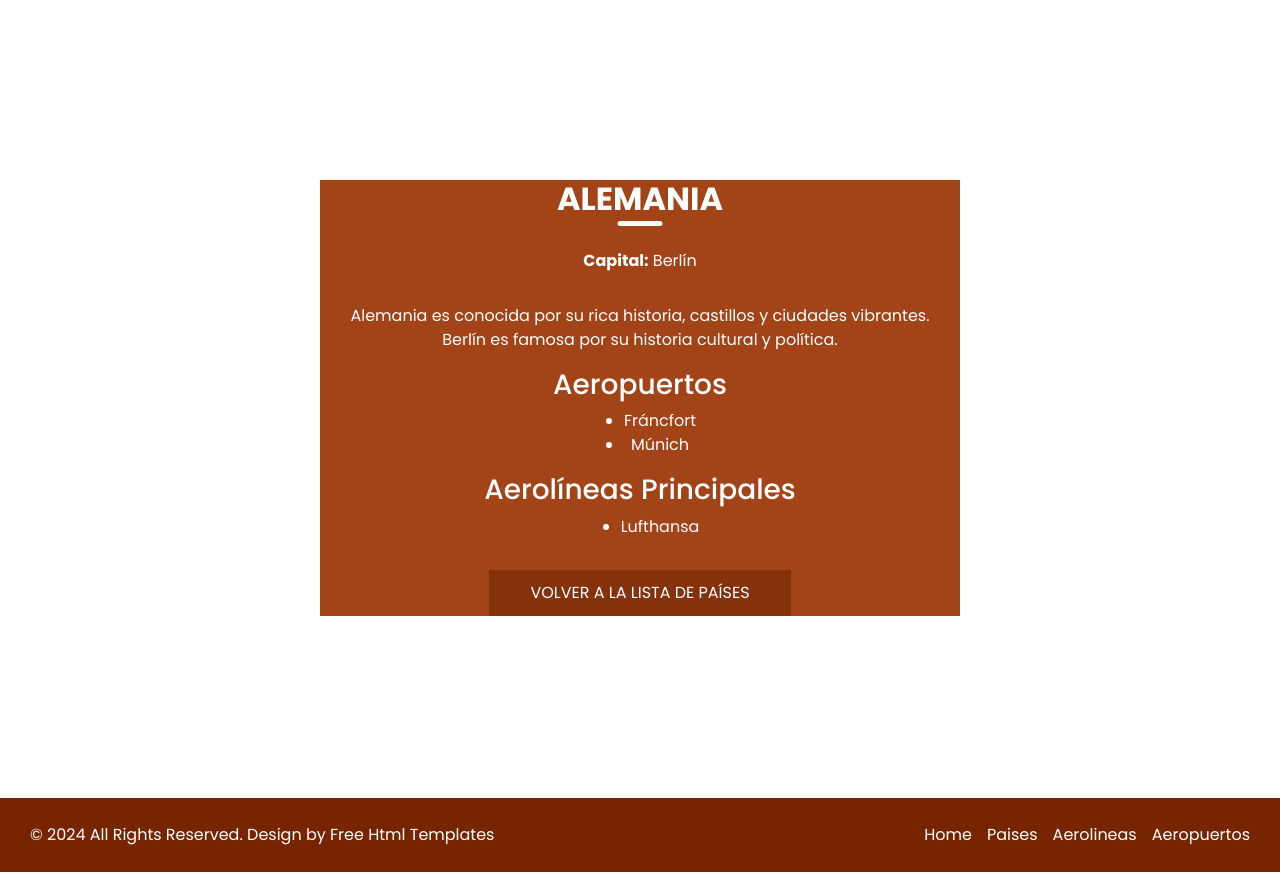
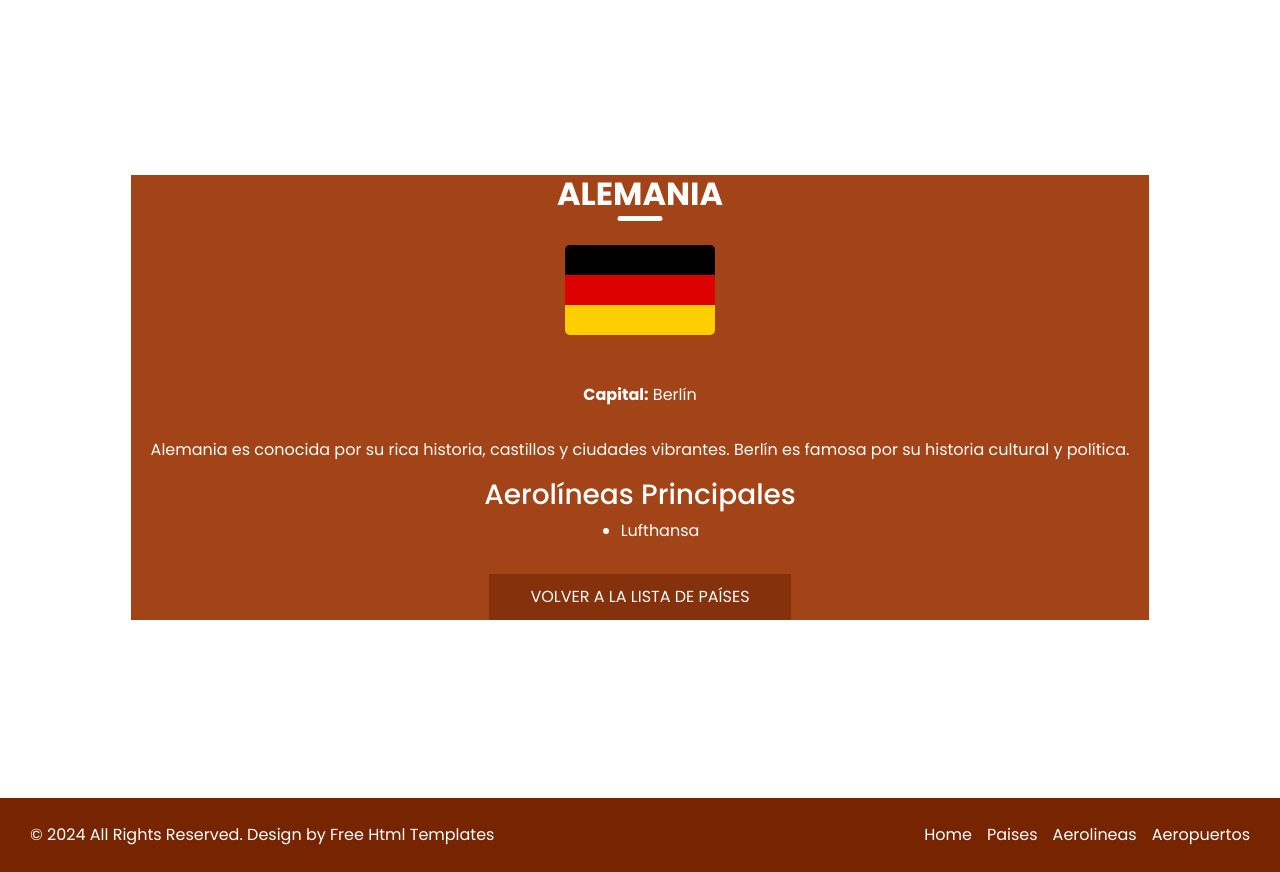
Before and after one commit to UnaiOlaiz/IW--Proyecto-en-Grupo, a Django app: page /paises/2/ in a window 1280 px wide. Shown: the part 642-1514 px from the top of the page. Run offline with Django 5.2, Linux system fonts and the light colour scheme; data comes from the database, SQL or seed files in the repository; style sheets or scripts are compiled from the project's sources; some libraries are stand-ins or nearby versions.

Commit message:
Actualización de banderas
Herrialde bakoitzaren bandera gehitu det herrialdearen deskripzioaren orrian

```diff
--- a/volare/volareApp/static/css/style.scss
+++ b/volare/volareApp/static/css/style.scss
@@ -830,19 +830,34 @@ a:focus {
   text-transform: uppercase;
 }
 
-.btn.custom {
-  background-color: #a34318;
-  color: white;
-  padding: .3rem .75rem;
-  font-size: .9rem;
+@mixin button-custom-style($bg-color, $text-color, $hover-color) {
+  background-color: $bg-color;
+  color: $text-color;
+  padding: 0.3rem 0.75rem;
+  font-size: 0.9rem;
   border-radius: 20px;
-  transition: background-color .3s ease;
+  border: none;
+  transition: all 0.3s ease;
+  cursor: pointer;
+
+  &:hover {
+    background-color: $hover-color;
+    color: $text-color;
+    transform: scale(1.05);
+  }
+
+  &:active {
+    transform: scale(0.95);
+    opacity: 0.9;
+  }
 }
 
-.btn-custom:hover {
-  background-color: #a34318;
-  color: white;
+.btn-custom {
+  @include button-custom-style($primary1, $white, darken($primary1, 10%));
 }
 
-
+.btn-clicked{
+  transform: scale(.95);
+  opacity: .9;
+}
 // end footer section
--- a/volare/volareApp/static/js/custom.js
+++ b/volare/volareApp/static/js/custom.js
@@ -84,3 +84,18 @@ document.addEventListener("DOMContentLoaded", () => {
         })
     })
 })
+
+document.addEventListener("DOMContentLoaded", () => {
+    const buttons = document.querySelectorAll(".btn-custom");
+    buttons.forEach(button => {
+        button.addEventListener("mousedown", () => {
+            button.classList.add("btn-clicked");
+        });
+        button.addEventListener("mouseup", () => {
+            setTimeout(() => button=classList.remove("btn-cicked"), 150);
+        })
+        button.addEventListener("mouseleave", () => {
+            button.classList.remove("btn-clicked");
+        })
+    })
+})
--- a/volare/volareApp/templates/country_detail.html
+++ b/volare/volareApp/templates/country_detail.html
@@ -8,33 +8,26 @@
     <div class="container-fluid">
       <div class="row justify-content-center align-items-center" style="height: 100vh;"> <!-- Centra el contenido vertical y horizontalmente -->
 
-        <!-- Información del país -->
-        <div class="detail-box detail_box_common col-lg-6 col-md-8 text-center">
+        <div class="detail-box detail_box_common">
           <div class="heading_container heading_center">
-            <h2>{{ pais.nombre }}</h2> <!-- Nombre del país -->
+            <h2>{{pais.nombre}}</h2>
+            <img src="{% static 'images/banderas/' %}{{ pais.nombre|lower }}.png" alt="Bandera de {{ pais.nombre }}" style="width: 150px; height: auto; margin-top: 1rem; border-radius: 5px; margin-left:auto; margin-right:auto ">
+            <hr>
           </div>
-          <p><strong>Capital:</strong> {{ pais.capital }}</p>
-          <p>{{ pais.descripcion }}</p> <!-- Descripción del país -->
 
-          <h3>Aeropuertos</h3>
-          <ul>
-            {% for aeropuerto in pais.aeropuerto_set.all %}
-              <li>{{ aeropuerto.nombre }}</li>
-            {% empty %}
-              <li>No hay aeropuertos disponibles.</li>
-            {% endfor %}
-          </ul>
+          <p><strong>Capital:</strong> {{pais.capital}}</p>
+          <p>{{pais.descripcion}}</p>
 
           <h3>Aerolíneas Principales</h3>
           <ul>
             {% for aerolinea in pais.aerolinea_set.all %}
-              <li>{{ aerolinea.nombre }}</li>
+              <li> {{aerolinea.nombre}} </li>
             {% empty %}
-              <li>No hay aerolíneas disponibles.</li>
+              <li>No hay aerolíneas disponibles. </li>
             {% endfor %}
           </ul>
 
-          <a id="back-button" href="{% url 'index_paises' %}">Volver a la lista de países</a>
+          <a id="back-button" href="{%url 'index_paises'%}">Volver a la lista de países</a>
         </div>
 
       </div>
--- a/volare/volareApp/templates/lista_airport.html
+++ b/volare/volareApp/templates/lista_airport.html
@@ -23,3 +23,7 @@
     </div>
 </div>
 {% endblock %}
+
+{% block scripts %}
+    <script src="{%stattic 'js/custom.js'%}"></script>
+{% endblock %}
```
Also changed, not shown: volare/volareApp/static/images/banderas/alemania.png (added), volare/volareApp/static/images/banderas/catar.png (added), volare/volareApp/static/images/banderas/españa.png (added), volare/volareApp/static/images/banderas/francia.png (added), volare/volareApp/static/images/banderas/reino unido.png (added).
